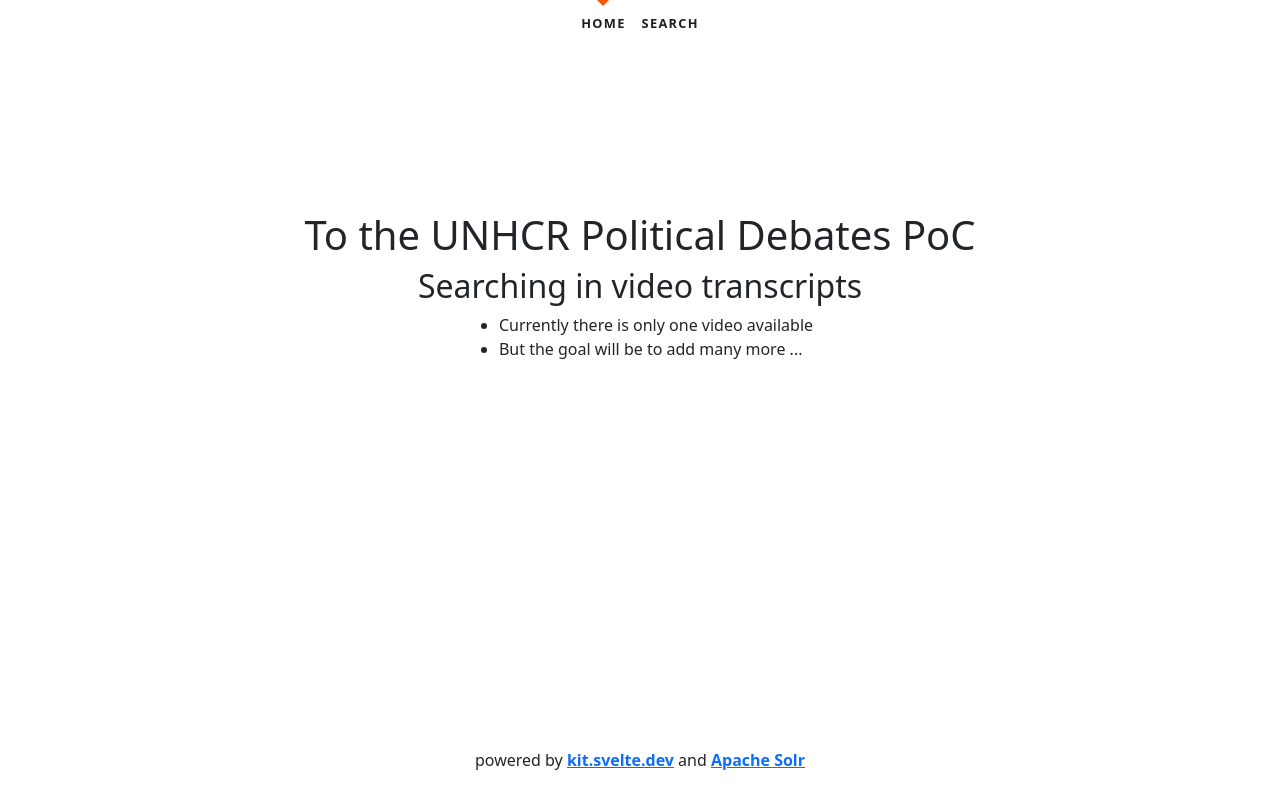
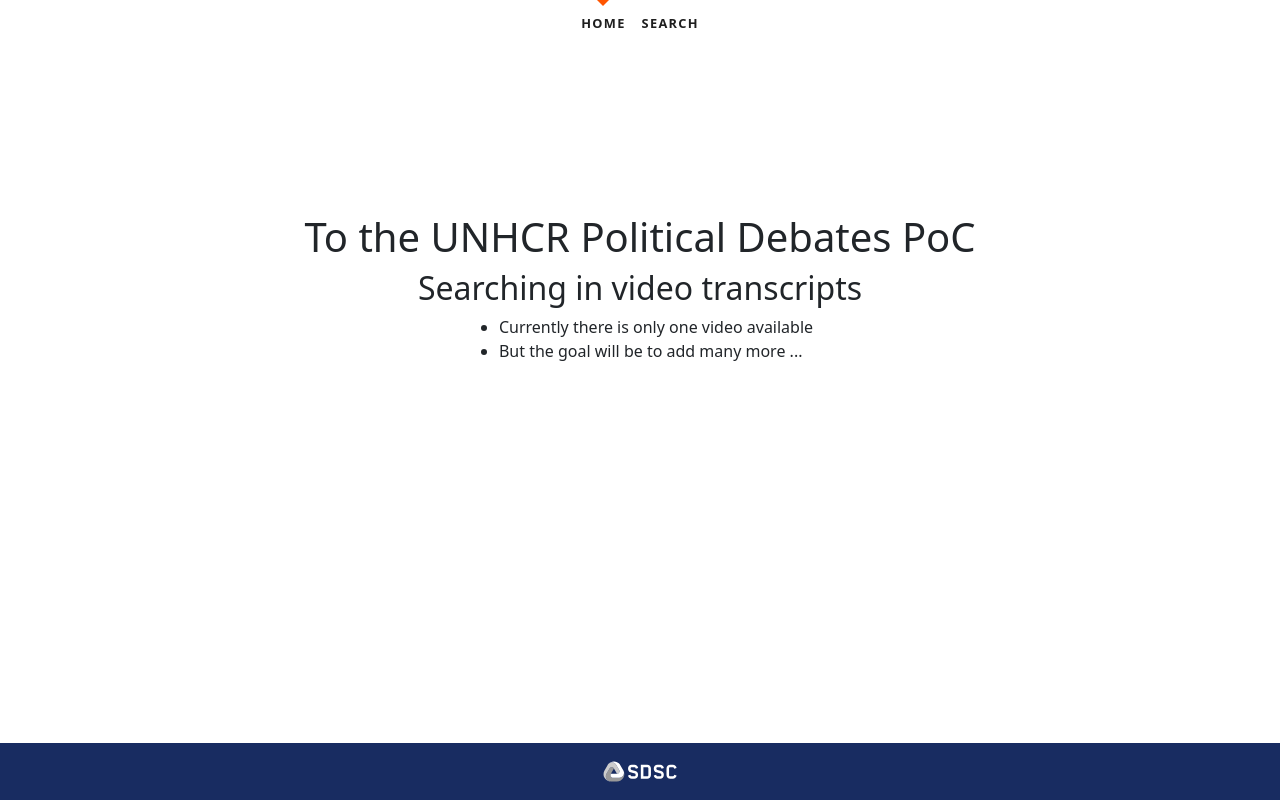
Before and after one commit to sdsc-ordes/debates-ui, a SvelteKit app: page / in a window 1280 px wide. Built offline with nearby package versions, Linux system fonts and the light colour scheme.

Commit message:
feat(Footer): sdsc logo, styling

```diff
--- a/src/routes/+layout.svelte
+++ b/src/routes/+layout.svelte
@@ -15,10 +15,9 @@
 	</main>
 
 	<footer>
-		<p>
-			powered by <a href="https://kit.svelte.dev">kit.svelte.dev</a> and
-			<a href="https://solr.apache.org/">Apache Solr</a>
-		</p>
+		<a href={'https://www.datascience.ch/'}>
+			<img src='/logos/sdsc_white.svg' width={206} height={33} alt='logo-footer' />
+		</a>
 	</footer>
 </div>
 
@@ -47,6 +46,7 @@
 		justify-content: center;
 		align-items: center;
 		padding: 12px;
+		background-color: var(--primary-dark-color);
 	}
 
 	footer a {
--- a/src/routes/Header.svelte
+++ b/src/routes/Header.svelte
@@ -4,11 +4,7 @@
 
 <header>
 	<div class="corner">
-	</div>
 		<nav>
-		<svg viewBox="0 0 2 3" aria-hidden="true">
-			<path d="M0,0 L1,2 C1.5,3 1.5,3 2,3 L2,0 Z" />
-		</svg>
 			<ul>
 				<li aria-current={$page.url.pathname === '/' ? 'page' : undefined}>
 					<a href="/">Home</a>
@@ -17,19 +13,16 @@
 					<a href="/search">Search</a>
 				</li>
 			</ul>
-		<svg viewBox="0 0 2 3" aria-hidden="true">
-			<path d="M0,0 L0,3 C0.5,3 0.5,3 1,2 L2,0 Z" />
-		</svg>
 		</nav>
+	</div>
 
-	<div class="corner">
-	</div>
 </header>
 
 <style>
 	header {
 		display: flex;
-		justify-content: space-between;
+		justify-content: center;
+		align-items: center;
 	}
 
 	.corner {
```
Also changed, not shown: static/logos/sdsc.svg (added), static/logos/sdsc_white.svg (added). Lines whose indentation alone changed are shown as unchanged.
